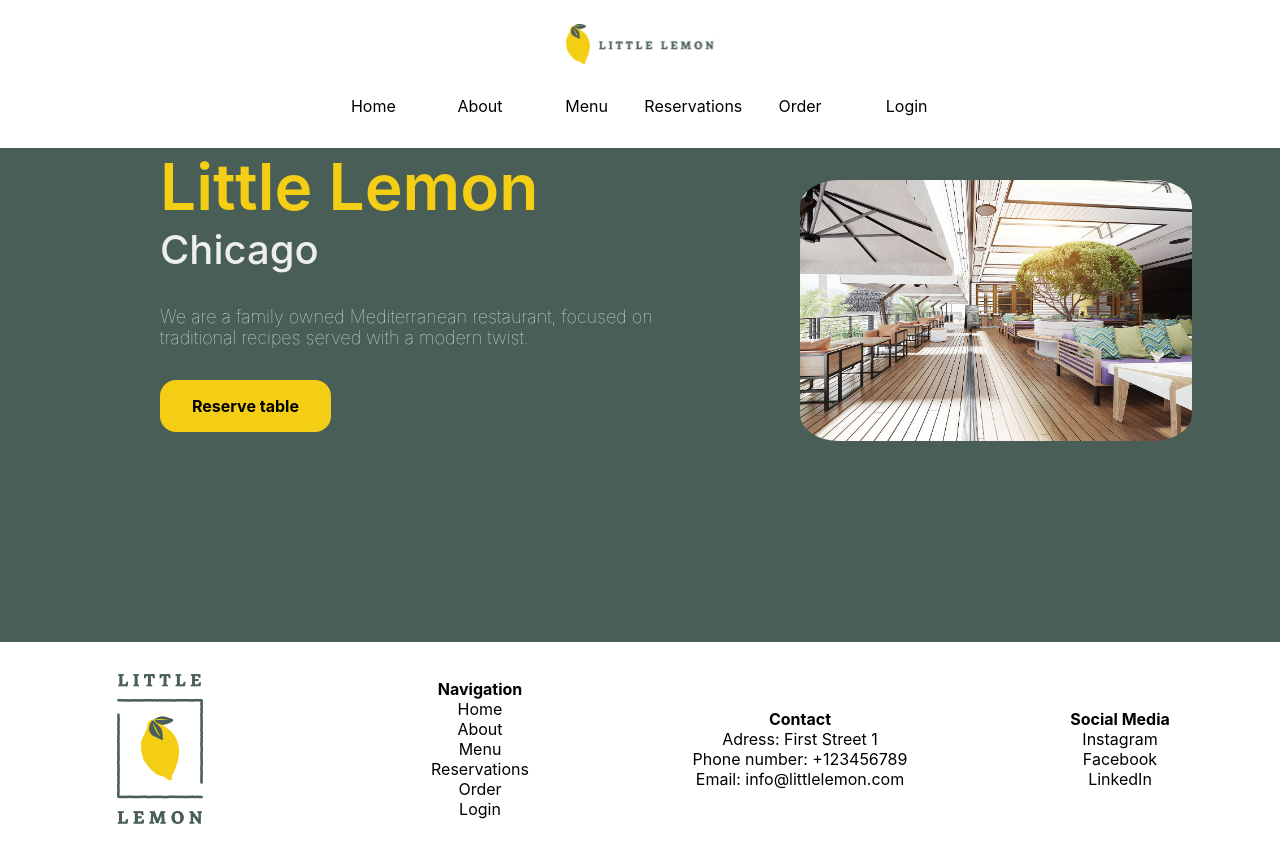
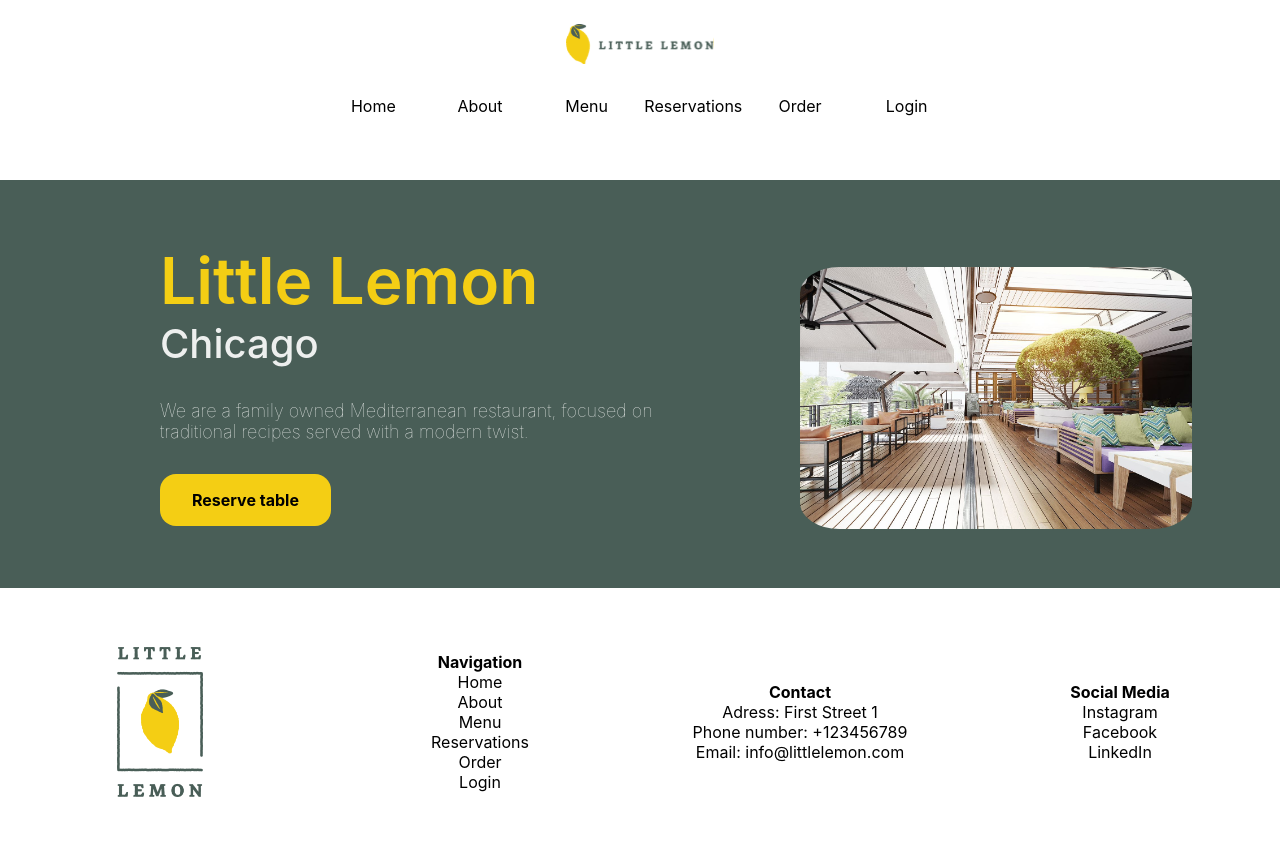
Before and after one commit to Yoschi95/little-lemon, a React (Create React App) app: page / in a window 1280 px wide. Built offline with nearby package versions, Linux system fonts and the light colour scheme.

Commit message:
Style adjustments for responsiveness

```diff
--- a/src/components/layout/Footer.css
+++ b/src/components/layout/Footer.css
@@ -31,6 +31,8 @@
 
 .navigation {
     grid-area: navigation;
+    margin-top: 2rem;
+    margin-bottom: 2rem;
 }
 
 .contact {
--- a/src/components/layout/Nav.css
+++ b/src/components/layout/Nav.css
@@ -16,7 +16,7 @@
     place-items: center; /* shorthand for align-items and justify-items */
     text-align: center;
     padding: 0rem 0rem 0rem 0rem;
-    margin: 2rem 25vw 0rem 25vw;
+    margin: 2rem 25vw 2rem 25vw;
 }
 
 .navbar > ul {
--- a/src/components/pages/Home.css
+++ b/src/components/pages/Home.css
@@ -1,12 +1,13 @@
 main.home {
     display: grid;
     grid-template-areas:
-        "leftSide rightSide";
-    grid-template-columns: 1fr 1fr;
-    grid-template-rows: 1fr;
-    margin: 2rem 0rem 0rem 0rem;
-    padding: 0rem 0rem 0rem 10rem;
-    text-align: left;
+        "rightSide"
+        "leftSide";
+    grid-template-columns: 1fr;
+    grid-template-rows: 1fr 1fr;
+    align-items: center;
+    justify-items: center;
+    text-align: center;
     background-color: #495E57;
 }
 
@@ -30,7 +31,7 @@ main.home {
 }
 
 .home img {
-    margin: 2rem 0rem 0rem 5rem;
+    margin: 0rem 0rem 5rem 0rem;
     border-radius: 10%;
     max-width: 70%;
     max-height: 70%;
@@ -43,3 +44,43 @@ main.home {
 .home.leftSide {
     grid-area: rightSide;
 }
+
+@media (min-width: 768px) {
+
+    main.home {
+        grid-template-areas:
+            "leftSide rightSide";
+        grid-template-columns: 1fr 1fr;
+        grid-template-rows: 1fr;
+        text-align: left;
+        margin: 2rem 0rem 0rem 0rem;
+        padding: 0rem 0rem 2rem 10rem;
+    }
+
+    .home img {
+        margin: 2rem 0rem 0rem 5rem;
+        border-radius: 10%;
+        max-width: 70%;
+        max-height: 70%;
+    }
+}
+
+@media (min-width: 1025px) {
+
+    main.home {
+        grid-template-areas:
+            "leftSide rightSide";
+        grid-template-columns: 1fr 1fr;
+        grid-template-rows: 1fr;
+        text-align: left;
+        margin: 2rem 0rem 0rem 0rem;
+        padding: 0rem 0rem 0rem 10rem;
+    }
+
+    .home img {
+        margin: 2rem 0rem 0rem 5rem;
+        border-radius: 10%;
+        max-width: 70%;
+        max-height: 70%;
+    }
+}
```
